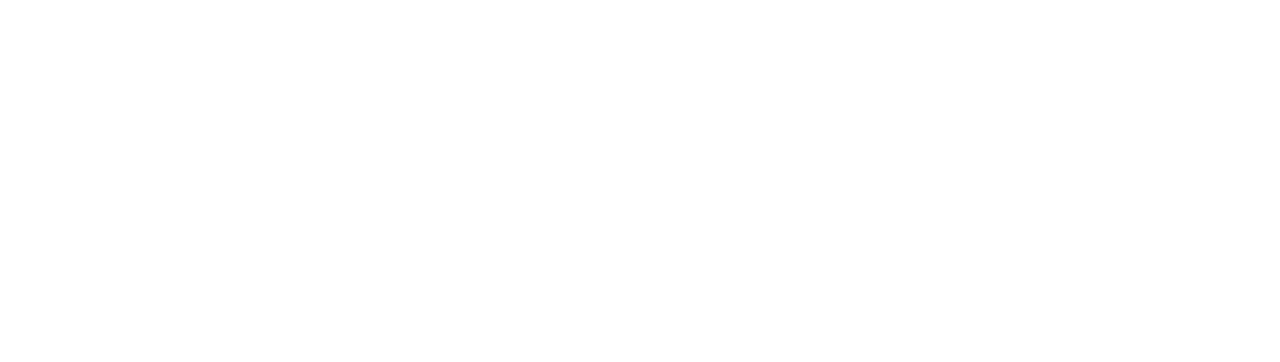
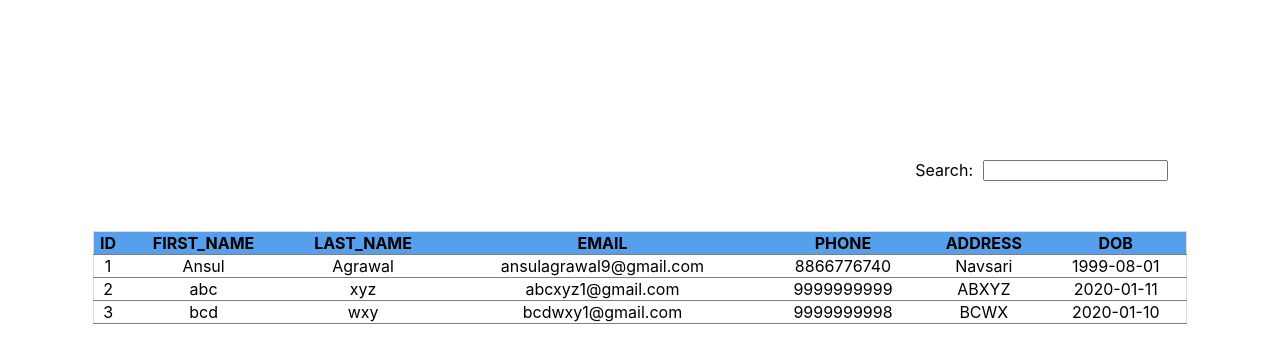
Before and after one commit to ansulagrawal/GA-Training, a React (Create React App) app in the folder frontend/: page / in a window 1280 px wide. Shown: the top 362 px of the page. Built offline with nearby package versions, Linux system fonts and the light colour scheme.

Commit message:
Day 12 functional base

```diff
--- a/frontend/src/App.js
+++ b/frontend/src/App.js
@@ -1,20 +1,21 @@
 import React, { Component } from 'react';
+import Student from './components/Student';
 
-export class App extends Component {
-   render() {
-      return <div className='App'></div>;
-   }
-}
+// export class App extends Component {
+//    render() {
+//      return <div className='App'>
+//      </div>;
+//    }
+// }
+
+// Functional component
+
+const App = () => {
+   return (
+      <div className='App'>
+         <Student />
+      </div>
+   );
+};
 
 export default App;
-
-// Functional component
-// import React from 'react'
-
-// const App = () => {
-//   return (
-//     <div>App</div>
-//   )
-// }
-
-// export default App
--- a/frontend/src/components/Student.js
+++ b/frontend/src/components/Student.js
@@ -1,9 +1,76 @@
-import React, { Component } from 'react';
+import React, { Component, useState } from 'react';
+import StudentTable from './StudentTable';
+import TableSearch from './TableSearch';
 
-export class Student extends Component {
-   render() {
-      return <div>Student</div>;
-   }
-}
+const data = [
+   {
+      id: 1,
+      first_name: 'Ansul',
+      last_name: 'Agrawal',
+      email: 'ansulagrawal9@gmail.com',
+      phone: 8866776740,
+      address: 'Navsari',
+      dob: '1999-08-01',
+   },
+   {
+      id: 2,
+      first_name: 'abc',
+      last_name: 'xyz',
+      email: 'abcxyz1@gmail.com',
+      phone: 9999999999,
+      address: 'ABXYZ',
+      dob: '2020-01-11',
+   },
+   {
+      id: 3,
+      first_name: 'bcd',
+      last_name: 'wxy',
+      email: 'bcdwxy1@gmail.com',
+      phone: 9999999998,
+      address: 'BCWX',
+      dob: '2020-01-10',
+   },
+];
+
+const colNames = [
+   'id',
+   'first_name',
+   'last_name',
+   'email',
+   'phone',
+   'address',
+   'dob',
+];
+// export class Student extends Component {
+//    render() {
+//       return (
+//          <div>
+//             Student
+//             <TableSearch />
+//             <StudentTable list={data} />
+//          </div>
+//       );
+//    }
+// }
+
+// Functional based component
+
+const Student = () => {
+   const [details, setDetails] = useState(data);
+   return (
+      <div
+         style={{
+            display: 'flex',
+            margin: '20vh auto',
+            flexDirection: 'column',
+            justifyContent: 'center',
+            width: '95%',
+         }}
+      >
+         <TableSearch data={data} updateList={setDetails} />
+         <StudentTable list={details} colNames={colNames} />
+      </div>
+   );
+};
 
 export default Student;
--- /dev/null
+++ b/frontend/src/components/StudentTable.js
@@ -0,0 +1,55 @@
+// import React, { Component } from 'react';
+
+// export class StudentTable extends Component {
+//    render() {
+//       return <></>;
+//    }
+// }
+
+// export default StudentTable;
+
+import React from 'react';
+
+const StudentTable = ({ list, colNames, width = '90%', height = 'auto' }) => {
+   return (
+      <div style={{ display: 'flex', justifyContent: 'center' }}>
+         {list.length > 0 && (
+            <table
+               cellSpacing='0'
+               style={{
+                  width: width,
+                  height: height,
+                  padding: '5px 0px',
+                  border: '1px solid #ddd',
+                  textAlign: 'center',
+                  borderCollapse: 'collapse',
+               }}
+            >
+               <thead
+                  style={{
+                     backgroundColor: '#569feb',
+                     borderBottom: '1px solid gray',
+                  }}
+               >
+                  <tr>
+                     {colNames.map((colName, index) => (
+                        <th key={index}>{colName.toUpperCase()}</th>
+                     ))}
+                  </tr>
+               </thead>
+               <tbody>
+                  {Object.values(list).map((student, index) => (
+                     <tr key={index} style={{ borderBottom: '1px solid gray' }}>
+                        {Object.values(student).map((val, index2) => (
+                           <td key={index2}>{val}</td>
+                        ))}
+                     </tr>
+                  ))}
+               </tbody>
+            </table>
+         )}
+      </div>
+   );
+};
+
+export default StudentTable;
--- /dev/null
+++ b/frontend/src/components/TableSearch.js
@@ -0,0 +1,65 @@
+import React, { Component } from 'react';
+
+// export class TableSearch extends Component {
+//    render() {
+//       return (
+//          <>
+//             <div
+//                className='Search'
+//                style={{
+//                   marginBottom: '50px',
+//                   display: 'flex',
+//                   justifyContent: 'flex-end',
+//                }}
+//             >
+//                Search:
+//                <input
+//                   type='text'
+//                   style={{ marginLeft: '10px', marginRight: '10vh' }}
+//                ></input>
+//             </div>
+//          </>
+//       );
+//    }
+// }
+
+// Functional component
+
+const TableSearch = ({ data, updateList }) => {
+   const filterStudent = (students, searchString) => {
+      return students.filter((obj) => {
+         for (let detail in obj) {
+            if (
+               String(obj[detail].toString().toLowerCase()).includes(
+                  searchString.toLowerCase()
+               )
+            )
+               return true;
+         }
+      });
+   };
+   const onChange = (e) => {
+      const searchString = e.target.value;
+      let result = filterStudent(data, searchString);
+      updateList(result);
+   };
+   return (
+      <div
+         className='Search'
+         style={{
+            marginBottom: '50px',
+            display: 'flex',
+            justifyContent: 'flex-end',
+         }}
+      >
+         Search:
+         <input
+            type='text'
+            style={{ marginLeft: '10px', marginRight: '10vh' }}
+            onChange={onChange}
+         ></input>
+      </div>
+   );
+};
+
+export default TableSearch;
```
